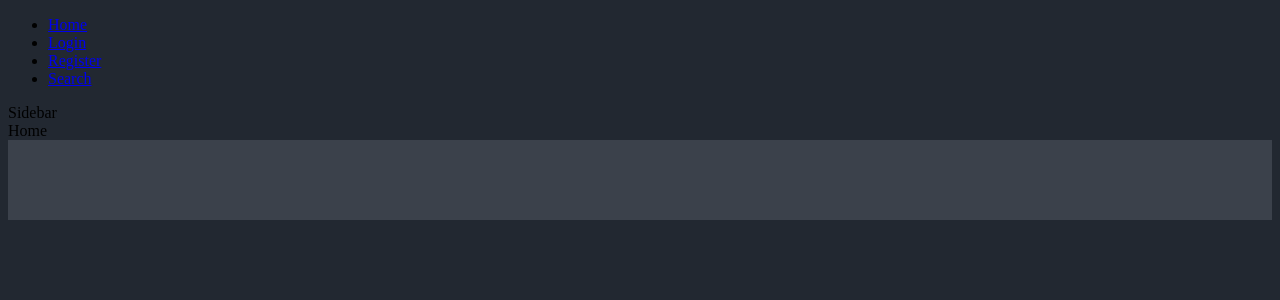
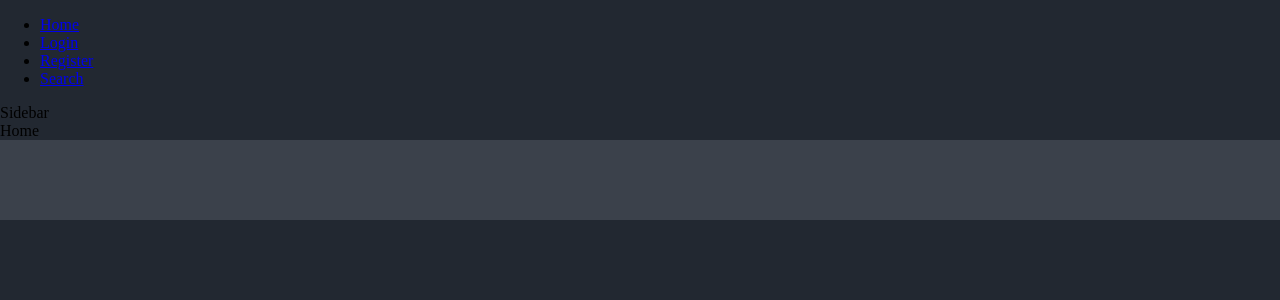
Before and after one commit to etchet/torrent-frontend, a React (Create React App) app: page / in a window 1280 px wide. Shown: the top 300 px of the page. Built offline with nearby package versions, Linux system fonts and the light colour scheme.

Commit message:
added global styles

```diff
--- /dev/null
+++ b/src/globalStyles.js
@@ -0,0 +1,10 @@
+import { createGlobalStyle } from 'styled-components';
+
+export const GlobalStyles = createGlobalStyle`
+  html, body {
+    box-sizing: border-box;
+    margin: 0;
+    padding: 0;
+    background: #222831;
+  }
+`;
--- a/src/index.js
+++ b/src/index.js
@@ -1,11 +1,11 @@
 import React from "react";
 import ReactDOM from "react-dom";
+import {GlobalStyles} from './globalStyles';
 import App from "./App";
-
-import "./main.css";
 
 ReactDOM.render(
   <React.StrictMode>
+    <GlobalStyles />
     <App />
   </React.StrictMode>,
   document.getElementById("root")
--- a/src/main.css
+++ /dev/null
@@ -1,3 +0,0 @@
-body {
-  background: #222831;
-}
```
Also changed, not shown: 1 other file (tests, documents, lock files or other folders).
